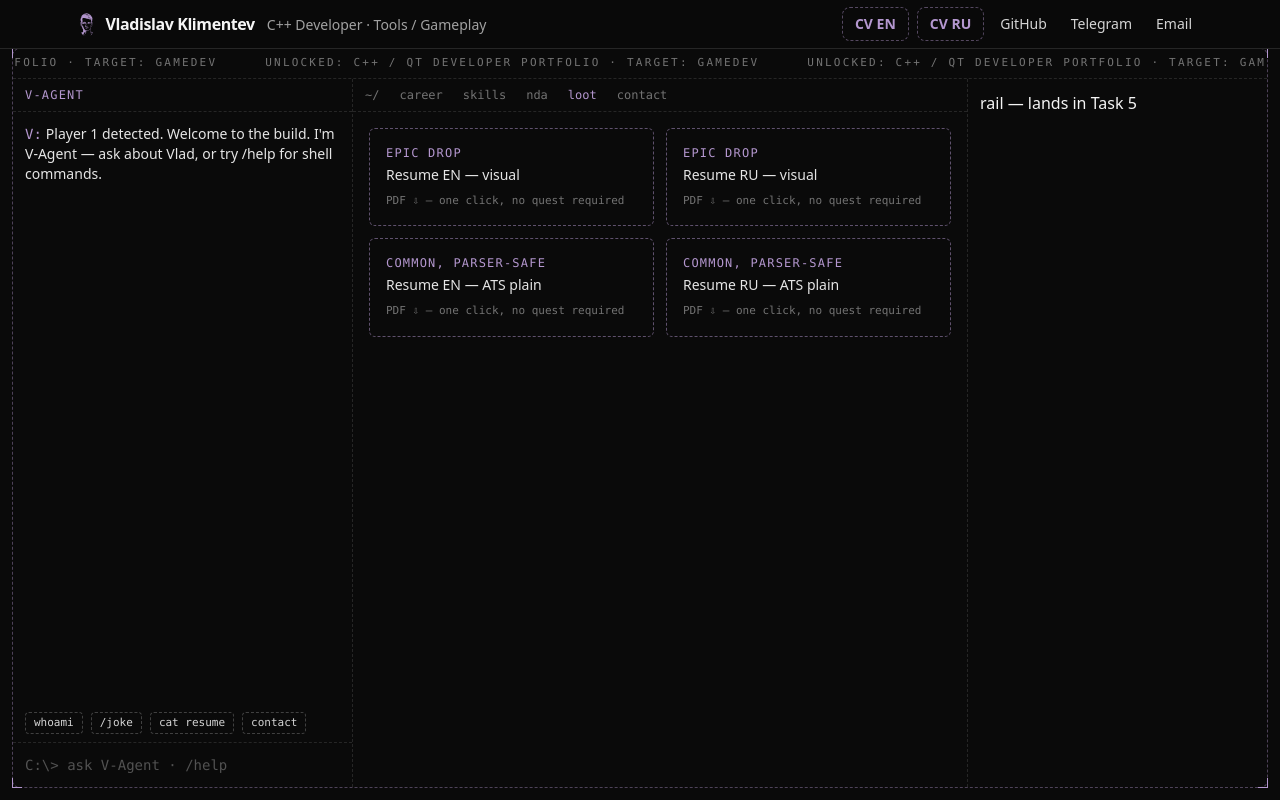
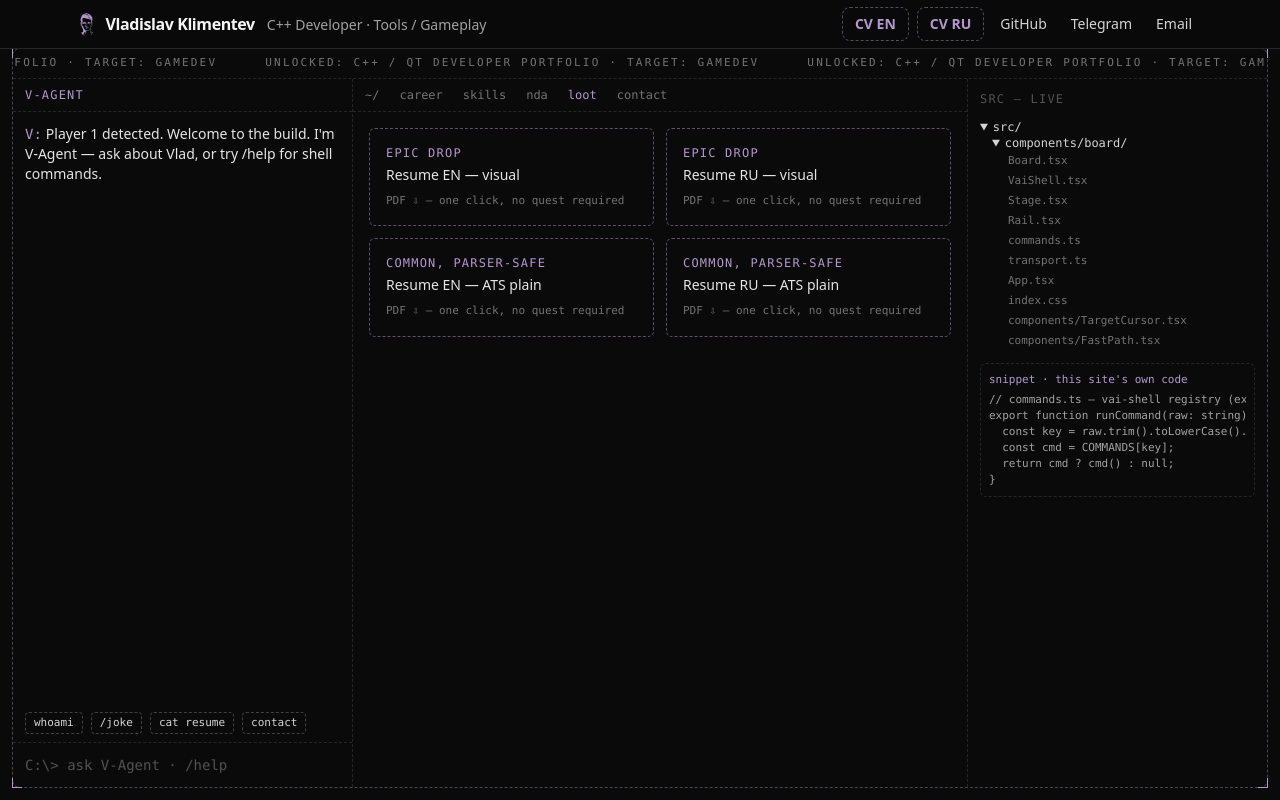
Before and after one commit to vetnem1lk/me.cryzothic.tech, a React (Vite) app: page /loot in a window 1280 px wide. Built offline with nearby package versions, Linux system fonts and the light colour scheme.

Commit message:
feat: rail with live file tree and code snippet

```diff
--- a/src/components/board/Board.tsx
+++ b/src/components/board/Board.tsx
@@ -1,5 +1,6 @@
 import { useState } from 'react';
 import Marquee from './Marquee';
+import Rail from './Rail';
 import Stage from './Stage';
 import VaiShell from './VaiShell';
 
@@ -23,9 +24,7 @@ export default function Board() {
         <div className="min-h-0 flex-1 md:grid md:grid-cols-[340px_minmax(0,1fr)_300px]">
           <VaiShell mobileOpen={sheetOpen} onMobileClose={() => setSheetOpen(false)} />
           <Stage />
-          <aside data-dock className="p-3 md:border-l md:border-dashed md:border-neutral-800">
-            rail — lands in Task 5
-          </aside>
+          <Rail />
         </div>
       </div>
       {!sheetOpen && (
--- /dev/null
+++ b/src/components/board/Rail.tsx
@@ -0,0 +1,46 @@
+const SNIPPET = `// commands.ts — vai-shell registry (excerpt)
+export function runCommand(raw: string): CommandResult | null {
+  const key = raw.trim().toLowerCase().replace(/\\s+/g, ' ');
+  const cmd = COMMANDS[key];
+  return cmd ? cmd() : null;
+}`;
+
+const SUMMARY = 'cursor-target font-mono text-xs text-neutral-300 hover:text-accent';
+const FILE = 'pl-4 font-mono text-[11px] leading-5 text-neutral-500';
+
+export default function Rail() {
+  return (
+    <aside
+      data-dock
+      className="flex min-h-0 flex-col gap-3 p-3 md:border-l md:border-dashed md:border-neutral-800 md:overflow-y-auto"
+    >
+      <p className="font-mono text-xs tracking-widest text-neutral-600 uppercase">src — live</p>
+      <details open>
+        <summary className={SUMMARY}>src/</summary>
+        <div className="pl-3">
+          <details open>
+            <summary className={SUMMARY}>components/board/</summary>
+            <ul className={FILE}>
+              <li>Board.tsx</li>
+              <li>VaiShell.tsx</li>
+              <li>Stage.tsx</li>
+              <li>Rail.tsx</li>
+              <li>commands.ts</li>
+              <li>transport.ts</li>
+            </ul>
+          </details>
+          <ul className={FILE}>
+            <li>App.tsx</li>
+            <li>index.css</li>
+            <li>components/TargetCursor.tsx</li>
+            <li>components/FastPath.tsx</li>
+          </ul>
+        </div>
+      </details>
+      <div className="rounded-md border border-dashed border-neutral-800 p-2">
+        <p className="mb-1 font-mono text-[11px] text-accent">snippet · this site's own code</p>
+        <pre className="overflow-x-auto font-mono text-[11px] leading-4 text-neutral-400">{SNIPPET}</pre>
+      </div>
+    </aside>
+  );
+}
```
